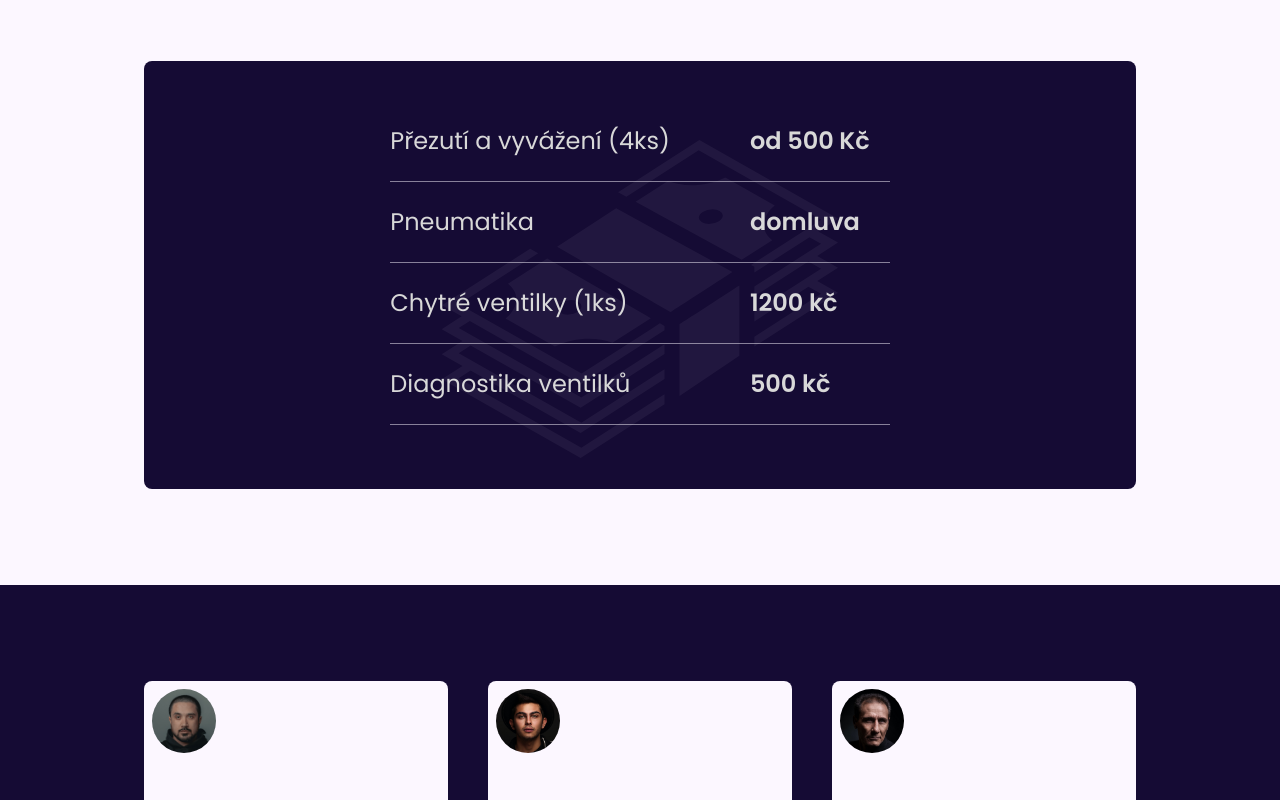
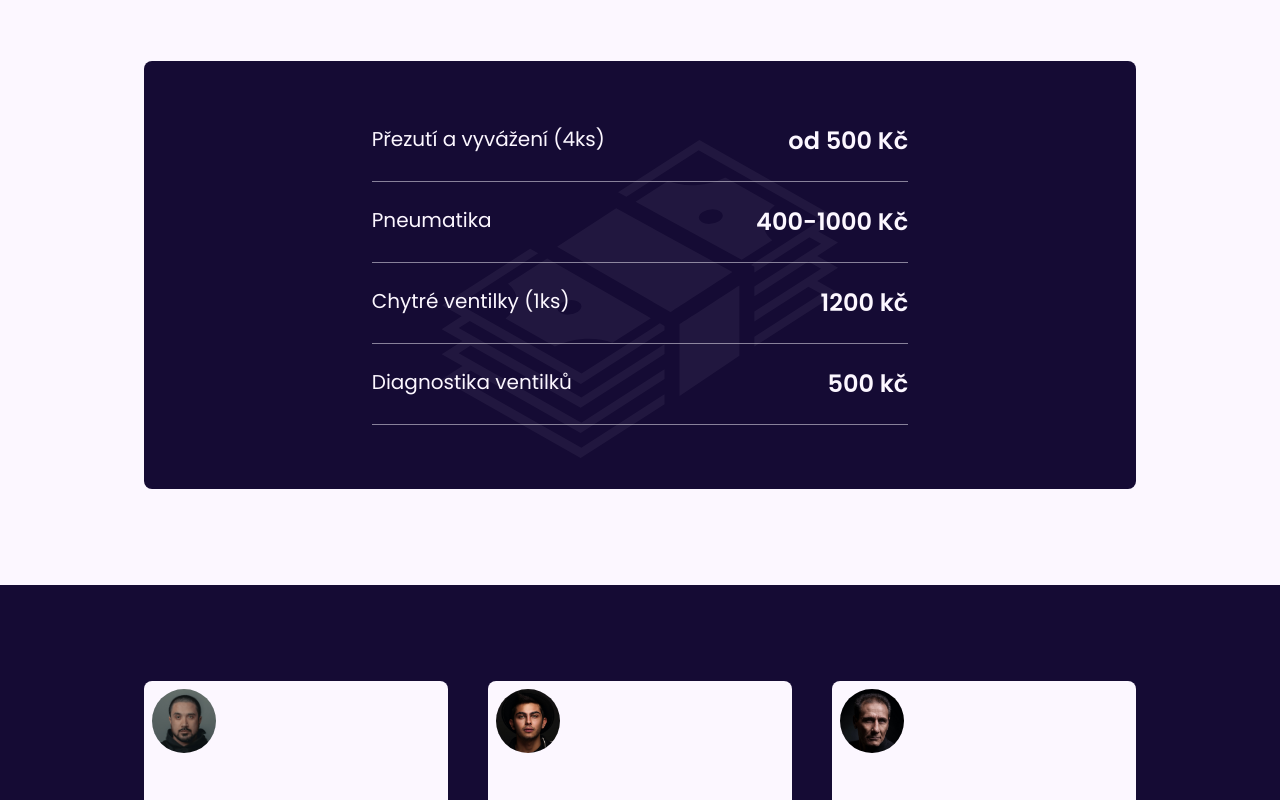
Before and after one commit to ton1czech/pneuservis-baudys, a React (Vite) app: page / in a window 1280 px wide. Shown: the part 4260-5060 px from the top of the page. Built offline with nearby package versions, Linux system fonts and the light colour scheme.

Commit message:
👌 IMPROVE: pricelist refactor

```diff
--- a/src/container/Pricelist.jsx
+++ b/src/container/Pricelist.jsx
@@ -6,8 +6,10 @@ import { GiMoneyStack } from 'react-icons/gi'
 const Item = ({ price, text }) => (
   <>
     <div className='grid grid-cols-[2fr_1fr] gap-12 sm:gap-20'>
-      <h2 className='subheading font-normal sm:text-2xl text-base'>{text}</h2>
-      <p className='subheading sm:text-2xl text-base'>{price}</p>
+      <h2 className='sm:text-xl text-base text-light'>{text}</h2>
+      <p className='font-semibold sm:text-2xl text-lg text-light text-right'>
+        {price}
+      </p>
     </div>
     <div className='h-px bg-light w-full opacity-50' />
   </>
@@ -20,7 +22,7 @@ export default function Pricelist() {
         <Fade>
           <div className='p-10 sm:p-16 bg-dark rounded-lg relative grid justify-center space-y-4 sm:space-y-6'>
             <Item price='od 500 Kč' text='Přezutí a vyvážení (4ks)' />
-            <Item price='domluva' text='Pneumatika' />
+            <Item price='400-1000 Kč' text='Pneumatika' />
             <Item price='1200 kč' text='Chytré ventilky (1ks)' />
             <Item price='500 kč' text='Diagnostika ventilků' />
             <GiMoneyStack className='block text-light opacity-5 absolute left-0 top-0 w-full h-full pointer-events-none' />
```
